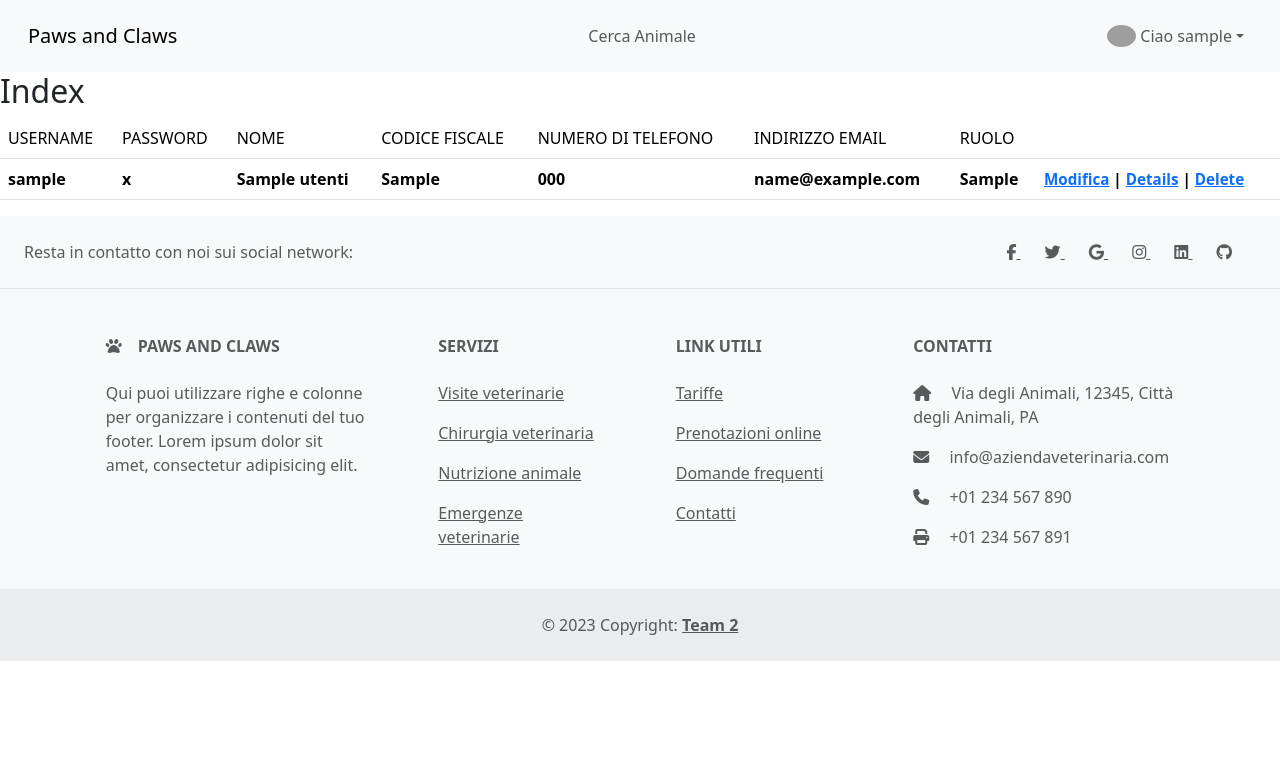
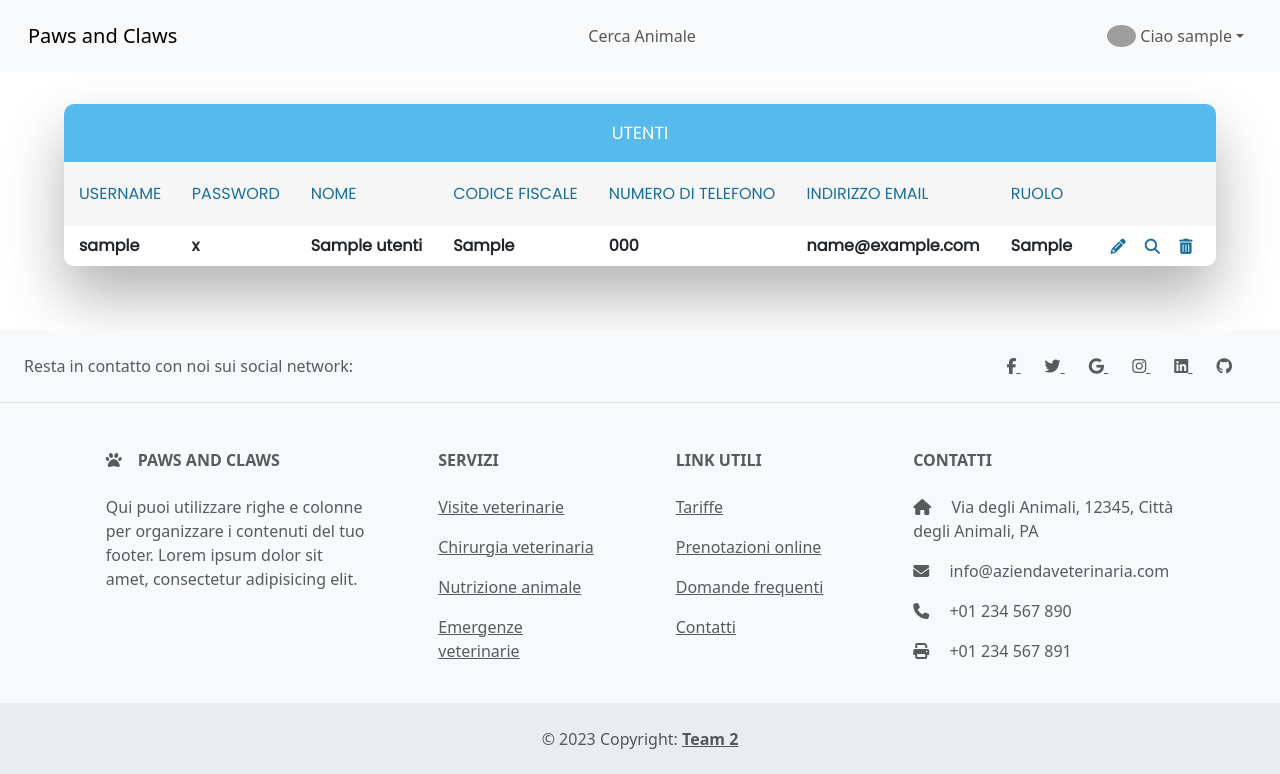
Before and after one commit to alessioportacci/Epicode-U5-W4-BuildWeek, an ASP.NET MVC app: page /Admin in a window 1280 px wide. Shown: the top 774 px of the page. Run offline with ASP.NET Core 8 and stand-ins for ASP.NET MVC 5, Linux system fonts and the light colour scheme; the visitor is signed in with stand-in values (Sample User, id 1); tables that the repository leaves empty hold one stand-in row (values such as "Sample post"); the project's own start-up code is not run, and a stand-in starts its controllers and pages; some libraries are stand-ins or nearby versions; grey boxes are pictures that could not be loaded.

Commit message:
css-utenti

```diff
--- a/U5-W4-BuildWeek/Views/Admin/Index.cshtml
+++ b/U5-W4-BuildWeek/Views/Admin/Index.cshtml
@@ -4,12 +4,16 @@
     ViewBag.Title = "Index";
 }
 
-<h2>Index</h2>
 
-@*<p>
-    @Html.ActionLink("Create New", "Create")
-</p>*@
-<table class="table">
+
+
+
+<div class="table-visite">
+
+    <div class="headV" >Utenti</div>
+
+    <table>
+        <tbody>
             <tr>
                 <th>
                     @Html.DisplayNameFor(model => model.Username)
@@ -35,7 +39,8 @@
                 <th></th>
             </tr>
 
-@foreach (var item in Model) {
+            @foreach (var item in Model)
+            {
                 <tr>
                     <td>
                         @Html.DisplayFor(modelItem => item.Username)
@@ -60,11 +65,17 @@
                         @Html.DisplayFor(modelItem => item.Ruolo)
                     </td>
                     <td>
-            @Html.ActionLink("Modifica", "Edit", new { id=item.Id }) |
-            @Html.ActionLink("Details", "Details", new { id=item.Id }) |
-            @Html.ActionLink("Delete", "Delete", new { id=item.Id })
+
+                        <a href="@Url.Action("Edit", new { id = item.Id })"><i class="fa-solid fa-pencil table-icon"></i></a>
+
+                        <a href="@Url.Action("Details", new { id = item.Id })"><i class="fa-solid fa-magnifying-glass table-icon"></i></a>
+
+                        <a href="@Url.Action("Delete", new { id = item.Id })"><i class="fa-solid fa-trash-can table-icon"></i></a>
+
                     </td>
                 </tr>
             }
+        </tbody>
 
     </table>
+</div>
```
Also changed, not shown: U5-W4-BuildWeek/Views/Admin/Details.cshtml (+14 -2 lines). Lines whose indentation alone changed are shown as unchanged.
